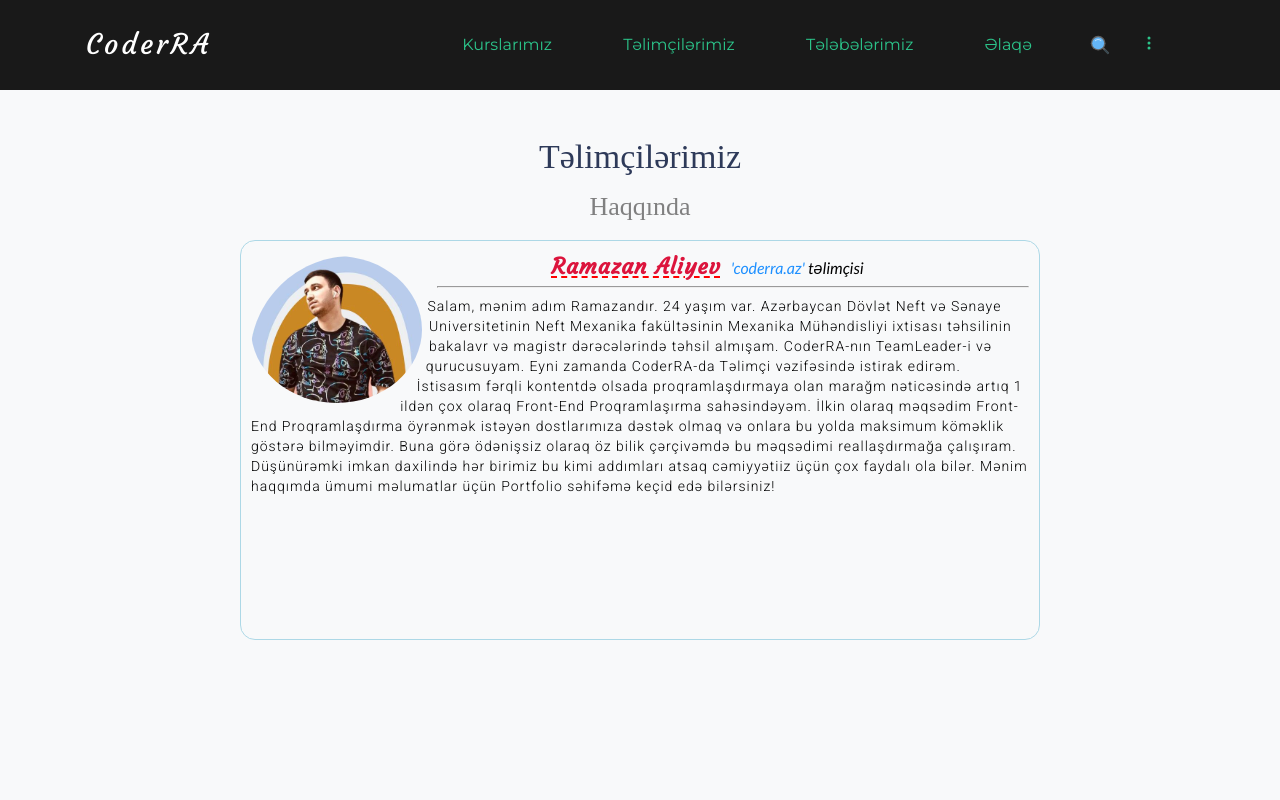
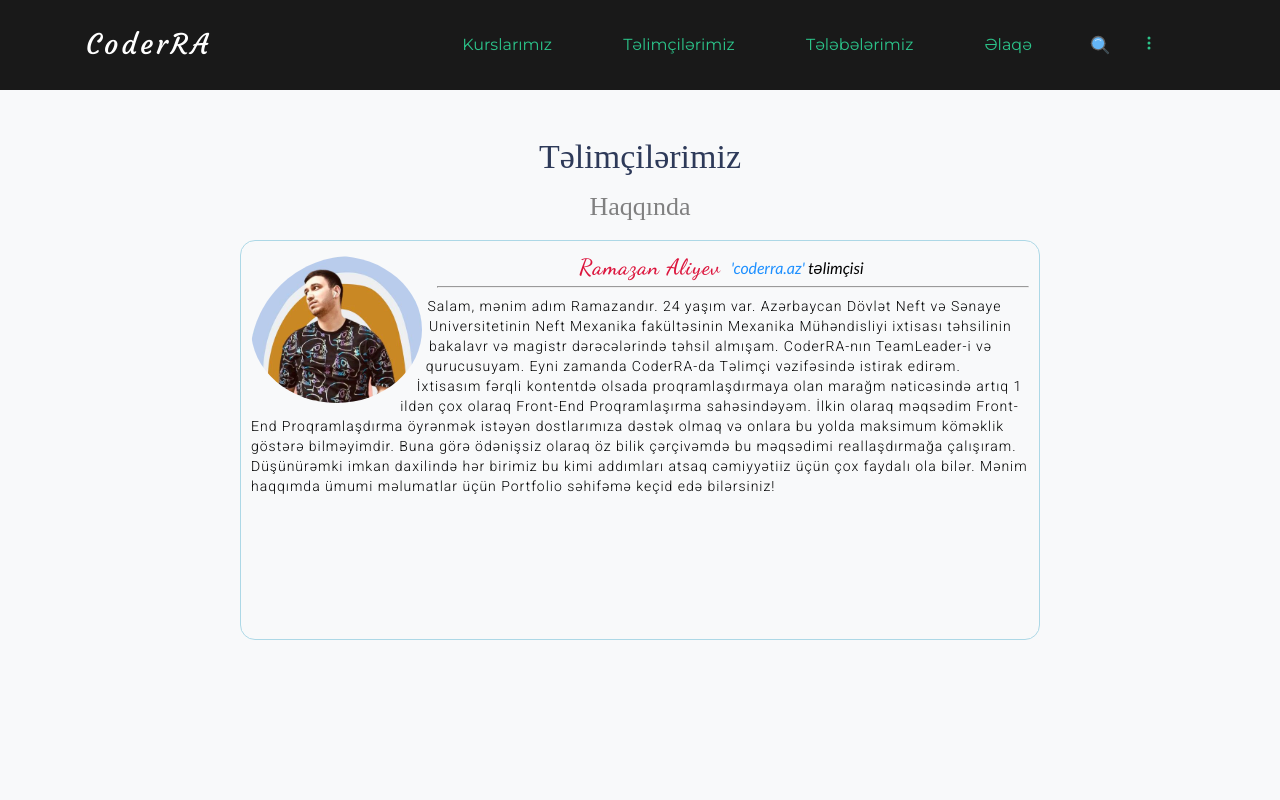
Before and after one commit to RamazanALiyev/CoderRA-RamazanAliyev, a React (Create React App) app: page /instructorswiper in a window 1280 px wide. Shown: the top 800 px of the page. Built offline with nearby package versions, Linux system fonts and the light colour scheme.

Commit message:
finished some issues

```diff
--- a/src/components/MainCoderra/Entry/entry.scss
+++ b/src/components/MainCoderra/Entry/entry.scss
@@ -1,5 +1,5 @@
 * {
-  font-family: "Courgette", cursive;
+  font-family: 'Dancing Script', cursive;
 }
 $breakpoint-phone: 600px;
 .Entry {
@@ -39,7 +39,7 @@ $breakpoint-phone: 600px;
         color: #fff;
         font-size: 40px;
         line-height: 50px;
-        font-family: "Courgette", cursive;
+        font-family: 'Dancing Script', cursive;
         text-align: center;
         span {
           color: crimson;
--- a/src/components/MainCoderra/InstructorSwiper/InstructorSwiper.js
+++ b/src/components/MainCoderra/InstructorSwiper/InstructorSwiper.js
@@ -42,7 +42,7 @@ export default function App() {
             və Sənaye Universitetinin Neft Mexanika fakültəsinin Mexanika
             Mühəndisliyi ixtisası təhsilinin bakalavr və magistr dərəcələrində
             təhsil almışam. CoderRA-nın TeamLeader-i və qurucusuyam. Eyni
-            zamanda CoderRA-da Təlimçi vəzifəsində istirak edirəm. İstisasım
+            zamanda CoderRA-da Təlimçi vəzifəsində istirak edirəm. İxtisasım
             fərqli kontentdə olsada proqramlaşdırmaya olan marağm nəticəsində
             artıq 1 ildən çox olaraq Front-End Proqramlaşırma sahəsindəyəm.
             İlkin olaraq məqsədim Front-End Proqramlaşdırma öyrənmək istəyən
--- a/src/components/MainCoderra/InstructorSwiper/_instructorswiper.scss
+++ b/src/components/MainCoderra/InstructorSwiper/_instructorswiper.scss
@@ -1,13 +1,13 @@
 $breakpoint-phone: 600px;
-.swiper-slide.swiper-slide-visible.swiper-slide-active{
+.swiper-slide.swiper-slide-visible.swiper-slide-active {
   border: 1px solid lightblue;
   border-radius: 15px;
 }
-.swiper-slide.swiper-slide-visible.swiper-slide-next{
+.swiper-slide.swiper-slide-visible.swiper-slide-next {
   background-image: linear-gradient(to top, lightblue, lightgray);
   border-radius: 15px;
 }
-.swiper-slide.swiper-slide-visible.swiper-slide-prev{
+.swiper-slide.swiper-slide-visible.swiper-slide-prev {
   background-image: linear-gradient(to top, lightblue, lightgray);
   border-radius: 15px;
 }
@@ -21,7 +21,7 @@ $breakpoint-phone: 600px;
     font-size: 34px;
     color: #2e3a59;
   }
-  p.about{
+  p.about {
     text-align: center;
     font-size: 26px;
     color: gray;
@@ -57,7 +57,7 @@ $breakpoint-phone: 600px;
           shape-outside: circle(50%);
         }
         .person {
-          font-family: "Courgette", cursive;
+          font-family: "Dancing Script", cursive;
           font-weight: 600;
           color: crimson;
           font-size: 22px;
@@ -66,9 +66,10 @@ $breakpoint-phone: 600px;
           margin-right: 10px;
           display: inline-block;
           letter-spacing: 1px;
-          a{
-            text-decoration: underline dashed red;
+          a {
             color: crimson;
+            padding-bottom: 20px;
+            text-decoration: none;
           }
         }
         .watcher {
@@ -92,28 +93,28 @@ $breakpoint-phone: 600px;
     }
   }
 }
-.Swiper.swi{
+.Swiper.swi {
   @media (max-width: $breakpoint-phone) {
     padding: 120px 10px;
     height: 100vh;
   }
 }
-.Swiper.swi .mySwiper .swiper-wrapper{
+.Swiper.swi .mySwiper .swiper-wrapper {
   transform-style: flat;
 }
-.Swiper.swi .mySwiper .swiper-wrapper .swiper-slide{
+.Swiper.swi .mySwiper .swiper-wrapper .swiper-slide {
   @media (max-width: $breakpoint-phone) {
     width: 100%;
-    img{
+    img {
       width: 30%;
       height: 25%;
       object-fit: cover;
     }
-    .person{
+    .person {
       width: 64%;
       text-align: center;
     }
-    .watcher{
+    .watcher {
       width: 55%;
       margin-top: 5px;
     }
--- a/src/components/MainCoderra/StudentSwiper/StudentSwiper.js
+++ b/src/components/MainCoderra/StudentSwiper/StudentSwiper.js
@@ -7,7 +7,7 @@ import { EffectCoverflow, Pagination, Autoplay } from "swiper";
 import Student1 from "../../../assets/Student1.jpeg";
 import Student2 from "../../../assets/Student2.jpeg";
 import Student3 from "../../../assets/Student3.jpeg";
-import Student4 from "../../../assets/Student4.jpeg";
+import StudentAnonimWoman from "../../../assets/Student4.jpeg";
 
 export default function App() {
   return (
@@ -97,7 +97,7 @@ export default function App() {
           </div>
         </SwiperSlide>
         <SwiperSlide className="swiper-slide">
-          <img src={Student4} alt="pic" />
+          <img src={StudentAnonimWoman} alt="pic" />
           <h3 className="person">Ramazanlı Aytac</h3>
           <p className="watcher">
             <span>'coderra.az'</span>tələbəsi
@@ -117,6 +117,27 @@ export default function App() {
             üçün çox şanslıyam.Coderra.az xüsusi teşekkürlerimi bildirirəm.
           </div>
         </SwiperSlide>
+        <SwiperSlide className="swiper-slide">
+          <img src={StudentAnonimWoman} alt="pic" />
+          <h3 className="person">Gülbarə Əliyeva</h3>
+          <p className="watcher">
+            <span>'coderra.az'</span>tələbəsi
+          </p>
+          <hr />
+          <div className="personText">
+            Mən bu dərslərə qoşulan zaman demək olar ki, həm html,həm də css
+            haqqında çox az məlumatım var idi.Dərslər çox aydın və hər kəsin
+            rahatlıqla öyrənə biləcəyi şəkildə keçirilir.İstər dərs
+            müddətində,istərsə dərsdən əlavə zamanda bütün suallarımızı verə
+            bilirik.Müəllimə bütün suallarımızı çox dəqiq və rahat şəkildə izah
+            etdiyi üçün təşəkkür edirəm✨Həmçinin hər dərsdən sonra ev
+            tapşırıqlarının verilməsi və dərs izahı zamanı hər bir qaydaya uyğun
+            nümunələr göstərilməsi də çox böyük üstünlükdür.Çünki dərs zamanı
+            öyrəndiklərimizi praktika ilə daha çox inkişaf etdirə bilirik.Bu
+            dərslər mənə xüsusilə universitet dərslərində və final imtahanında
+            çox kömək oldu. Hər şey üçün təşəkkür edirəm🌼
+          </div>
+        </SwiperSlide>
       </Swiper>
     </div>
   );
--- a/src/components/MainCoderra/StudentSwiper/_studentswiper.scss
+++ b/src/components/MainCoderra/StudentSwiper/_studentswiper.scss
@@ -56,7 +56,7 @@ $breakpoint-phone: 600px;
           shape-outside: circle(50%);
         }
         .person {
-          font-family: "Courgette", cursive;
+        font-family: 'Dancing Script', cursive;
           font-weight: 600;
           color: crimson;
           font-size: 22px;
--- a/src/main.scss
+++ b/src/main.scss
@@ -4,7 +4,7 @@
 @import url("https://fonts.googleapis.com/css2?family=Lato:ital,wght@0,100;0,300;0,400;0,700;0,900;1,100;1,300;1,400;1,700;1,900&display=swap");
 @import url("https://fonts.googleapis.com/css2?family=Shadows+Into+Light&display=swap");
 @import url("https://fonts.googleapis.com/css2?family=Roboto:ital,wght@0,100;0,300;0,400;0,500;0,700;0,900;1,100;1,300;1,400;1,500;1,700;1,900&display=swap");
-
+@import url('https://fonts.googleapis.com/css2?family=Dancing+Script:wght@400;500;600;700&display=swap');
 /* http://meyerweb.com/eric/tools/css/reset/
    v2.0 | 20110126
    License: none (public domain)
--- a/src/pages/Footer/_footer.scss
+++ b/src/pages/Footer/_footer.scss
@@ -11,7 +11,7 @@ $breakpoint-phone: 600px;
   p{
     color: #fff;
     font-size: 32px;
-    font-family: "Indie Flower", cursive;
+    font-family: 'Dancing Script', cursive;
     letter-spacing: 2px;
     font-style: italic;
     @media (max-width: $breakpoint-phone) {
```
Also changed, not shown: src/components/MainCoderra/Instagram/_instagram.scss (line endings or trailing spaces).
